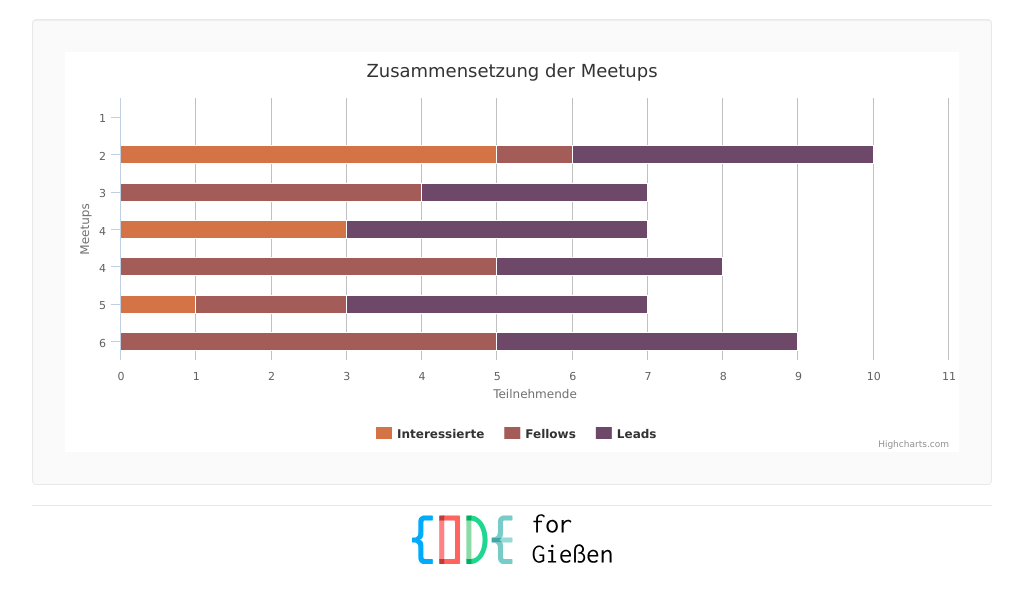
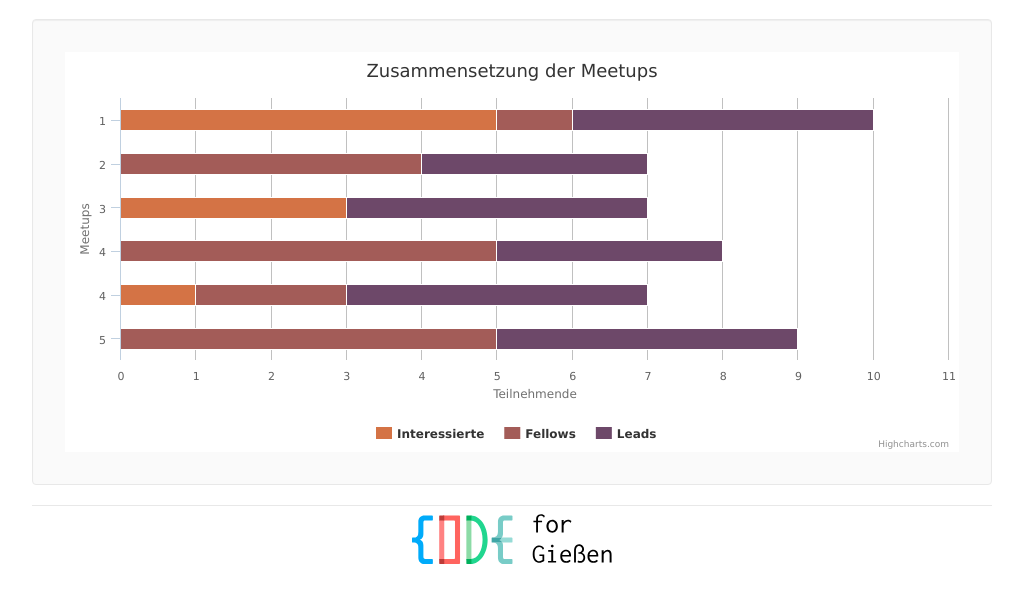
Before and after one commit to CodeForGiessen/stats, a plain HTML site: page index.html in a window 1280 px wide. Shown: the part 102-704 px from the top of the page, without its empty margins (128-1151 px from the left). Drawn offline with Linux system fonts and the light colour scheme.

Commit message:
removed initial 0 from each series

```diff
--- a/index.html
+++ b/index.html
@@ -82,13 +82,13 @@
                     },
                     series: [{
                         name: 'Leads',
-                        data: [0, 4, 3, 4, 3, 4, 4]
+                        data: [4, 3, 4, 3, 4, 4]
                     }, {
                         name: 'Fellows',
-                        data: [0, 1, 4, 0, 5, 2, 5]
+                        data: [1, 4, 0, 5, 2, 5]
                     }, {
                         name: 'Interessierte',
-                        data: [0, 5, 0, 3, 0, 1, 0]
+                        data: [5, 0, 3, 0, 1, 0]
                     }],
                     colors: ['#6D4869', '#A35C58', '#D47345']
                 });
```
